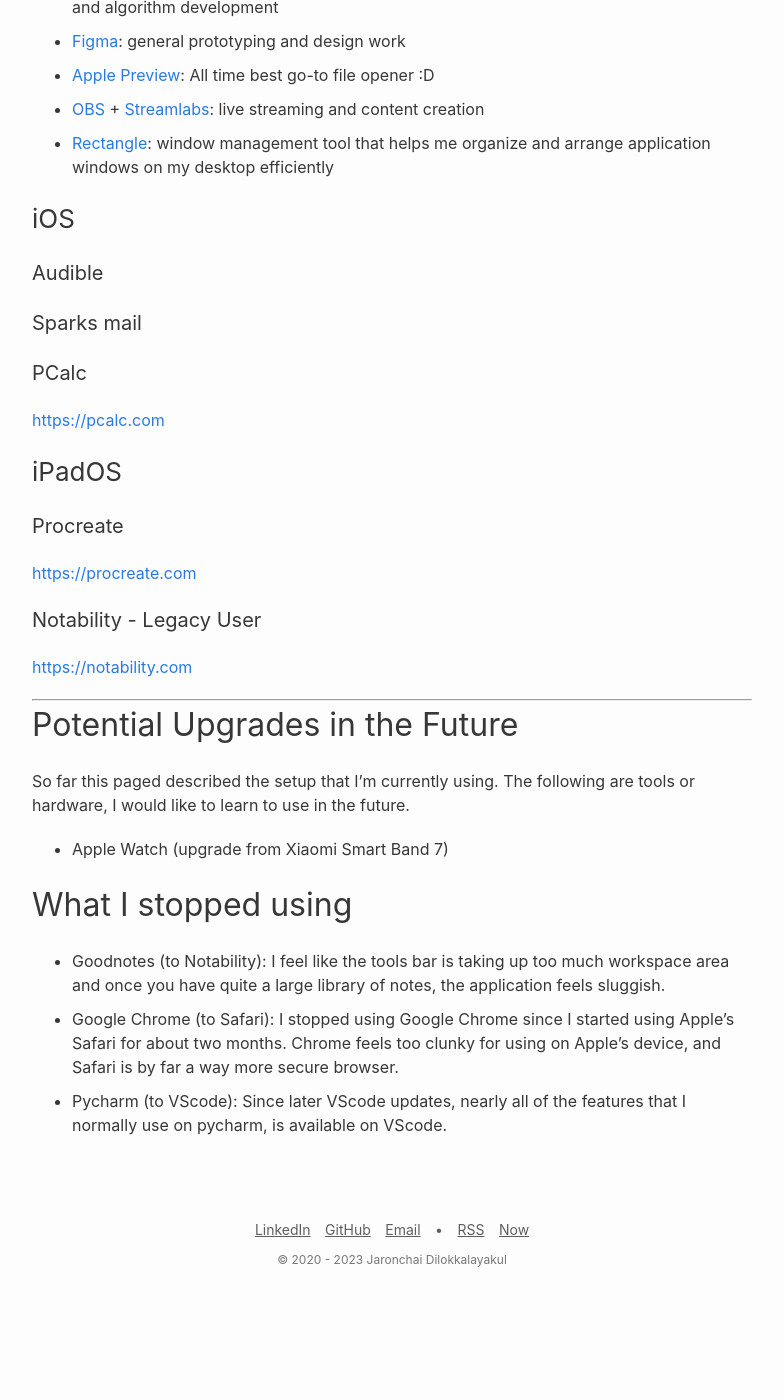
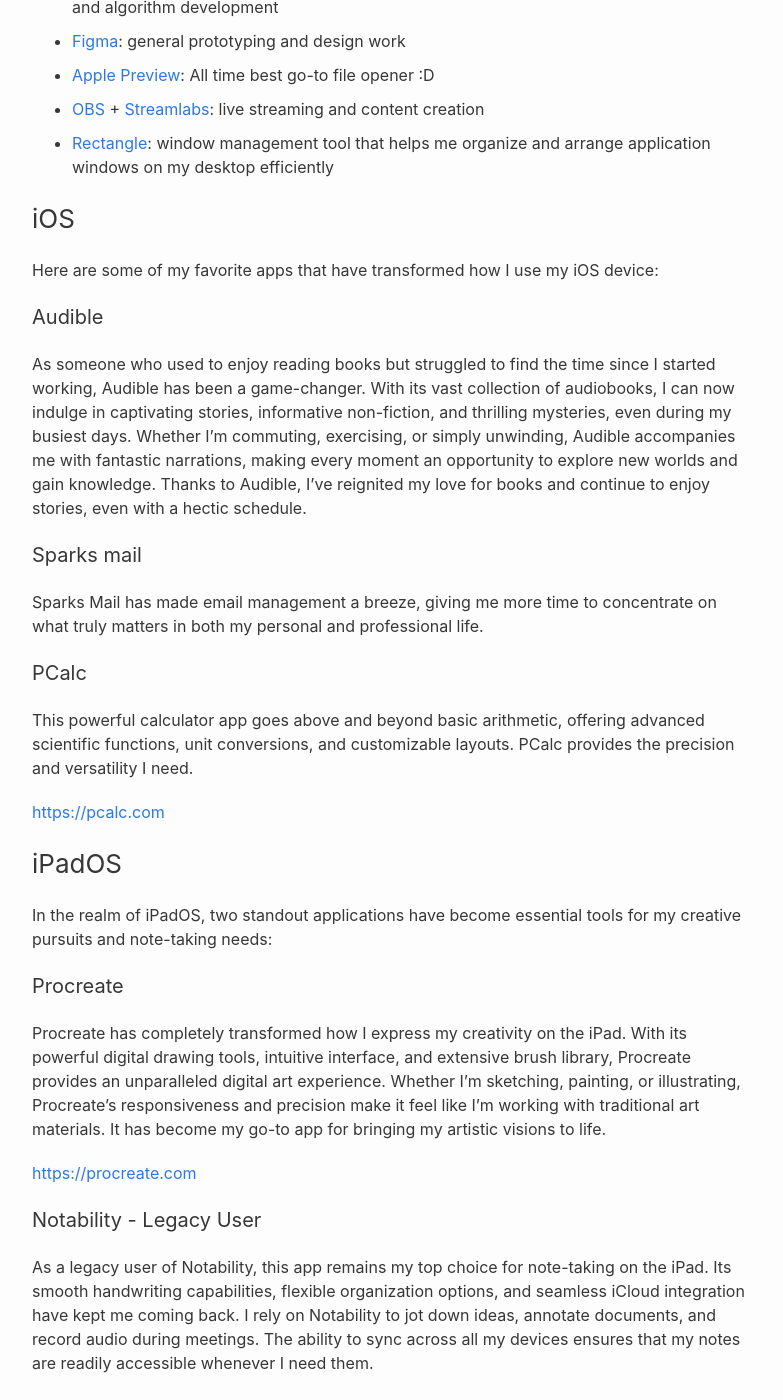
Before and after one commit to jarondlk/jaronchai-blog, a Jekyll site: the page built from pages/uses.markdown, in a window 1280 px wide and 1400 px high, scrolled down 3904 px. Shown: the whole window, without its empty margins (248-1031 px from the left). Built offline with Jekyll 4.4.1, drawn with Linux system fonts in a browser that asks for light colours; before the commit the page ends 5203 px from its top, so only the background shows below that.

Commit message:
Update uses page

```diff
--- a/pages/uses.markdown
+++ b/pages/uses.markdown
@@ -114,21 +114,35 @@
 
 ### iOS
 
+Here are some of my favorite apps that have transformed how I use my iOS device:
+
 #### Audible
+
+As someone who used to enjoy reading books but struggled to find the time since I started working, Audible has been a game-changer. With its vast collection of audiobooks, I can now indulge in captivating stories, informative non-fiction, and thrilling mysteries, even during my busiest days. Whether I'm commuting, exercising, or simply unwinding, Audible accompanies me with fantastic narrations, making every moment an opportunity to explore new worlds and gain knowledge. Thanks to Audible, I've reignited my love for books and continue to enjoy stories, even with a hectic schedule.
 
 #### Sparks mail
 
+Sparks Mail has made email management a breeze, giving me more time to concentrate on what truly matters in both my personal and professional life.
+
 #### PCalc
+
+This powerful calculator app goes above and beyond basic arithmetic, offering advanced scientific functions, unit conversions, and customizable layouts. PCalc provides the precision and versatility I need.
 
 <https://pcalc.com>
 
 ### iPadOS
 
+In the realm of iPadOS, two standout applications have become essential tools for my creative pursuits and note-taking needs:
+
 #### Procreate
+
+Procreate has completely transformed how I express my creativity on the iPad. With its powerful digital drawing tools, intuitive interface, and extensive brush library, Procreate provides an unparalleled digital art experience. Whether I'm sketching, painting, or illustrating, Procreate's responsiveness and precision make it feel like I'm working with traditional art materials. It has become my go-to app for bringing my artistic visions to life.
 
 <https://procreate.com>
 
 #### Notability - Legacy User
+
+As a legacy user of Notability, this app remains my top choice for note-taking on the iPad. Its smooth handwriting capabilities, flexible organization options, and seamless iCloud integration have kept me coming back. I rely on Notability to jot down ideas, annotate documents, and record audio during meetings. The ability to sync across all my devices ensures that my notes are readily accessible whenever I need them.
 
 <https://notability.com>
 
```
